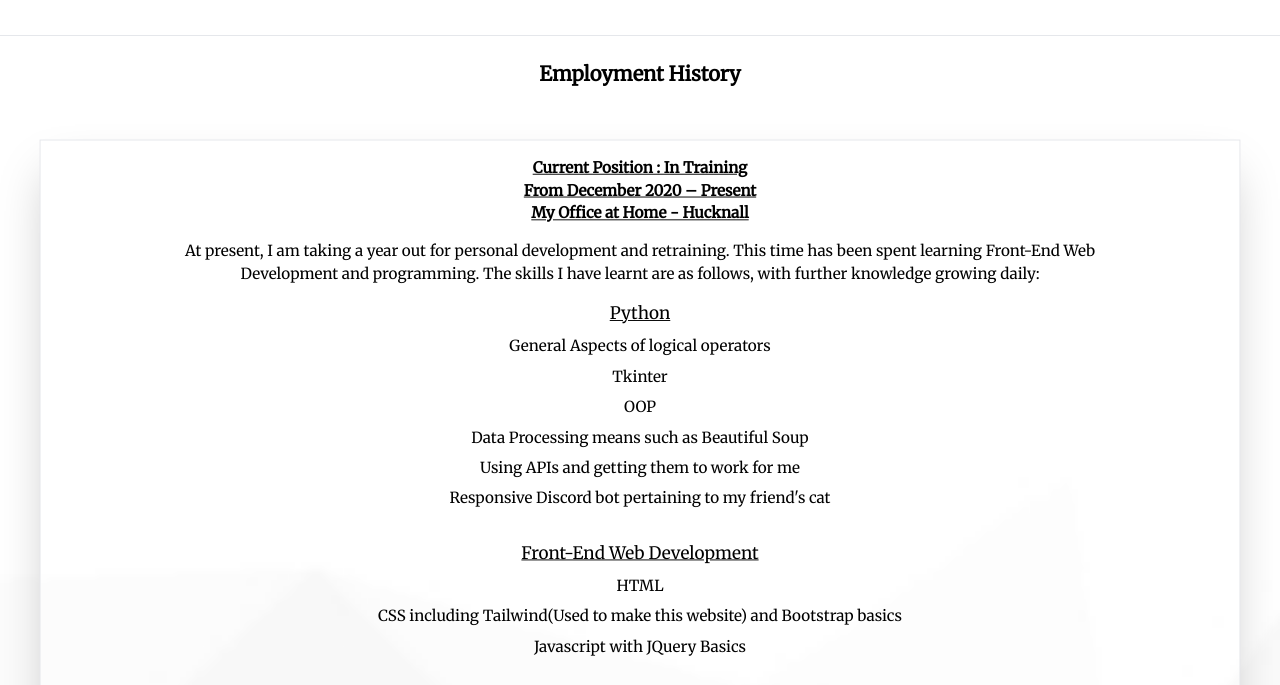
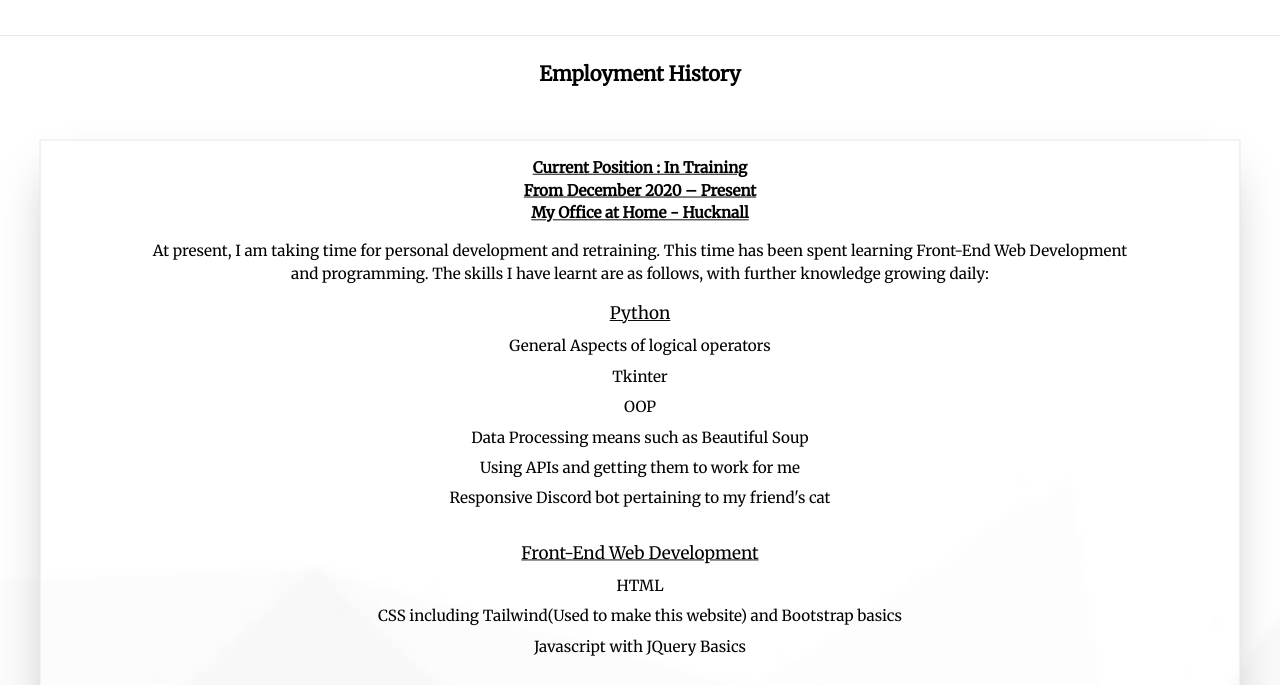
Before and after one commit to alexanderjamesfrancis/Alexs-Online-CV, a website: page employment-history.html in a window 1280 px wide. Shown: the part 109-794 px from the top of the page. Drawn offline with Linux system fonts and the light colour scheme.

Commit message:
More revision

```diff
--- a/employment-history.html
+++ b/employment-history.html
@@ -64,7 +64,7 @@
 
               </div>
 
-                <p class="mb-4">At present, I am taking a year out for personal development and retraining. This time has been spent learning Front-End Web Development and programming. The skills I have learnt are as follows, with further knowledge growing daily:
+                <p class="mb-4">At present, I am taking time for personal development and retraining. This time has been spent learning Front-End Web Development and programming. The skills I have learnt are as follows, with further knowledge growing daily:
                 </p>
             <!--Info container-->
               <div class="space-y-8">
```
